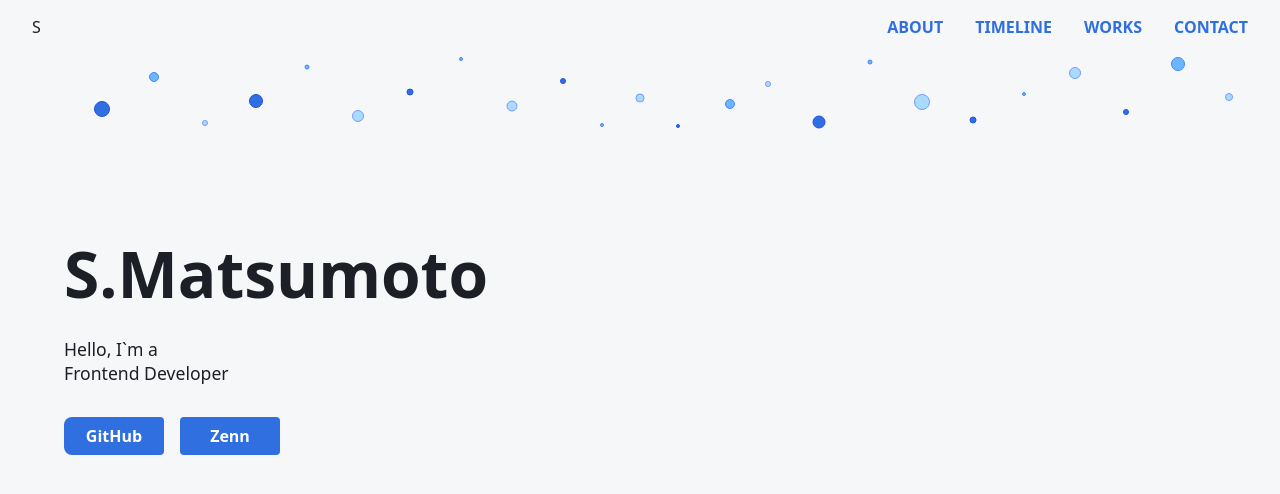
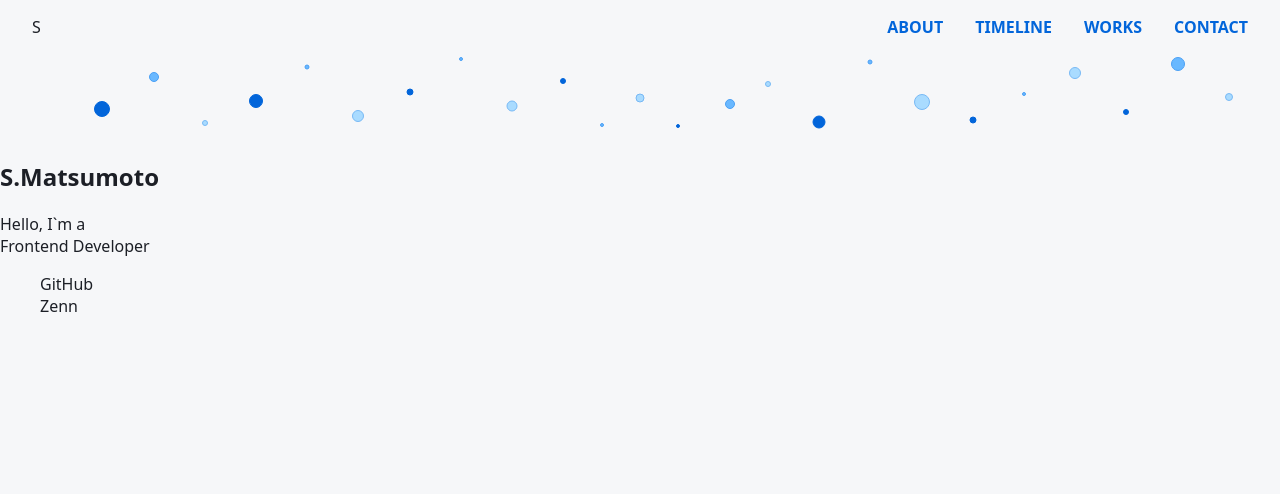
Before and after one commit to Smatsumot0/portfolio, a Next.js app: page / in a window 1280 px wide. Shown: the top 494 px of the page. Built offline with nearby package versions, Linux system fonts and the light colour scheme.

Commit message:
change main color

```diff
--- a/app/components/Splash/Splash.module.css
+++ b/app/components/Splash/Splash.module.css
@@ -17,7 +17,8 @@
   position: absolute;
   width: var(--size);
   height: var(--size);
-  border: 1px solid color-mix(in srgb, var(--drop-color) 70%, blue);
+  border: 1px solid
+    color-mix(in srgb, var(--drop-color) 70%, var(--color-main) 30%);
   background: var(--drop-color);
   filter: blur(0.5px);
   border-radius: 999px;
--- a/app/globals.css
+++ b/app/globals.css
@@ -1,5 +1,5 @@
 :root {
-  --color-main: #2f6fdf;
+  --color-main: #0265da;
 }
 
 body {
@@ -15,45 +15,3 @@ body {
   box-sizing: border-box;
   overflow: hidden;
 }
-
-/* ===== Hero ===== */
-
-.hero {
-  padding: 6rem 4rem;
-}
-
-.hero h1 {
-  font-size: clamp(2.5rem, 5vw, 4rem);
-  font-weight: 800;
-  line-height: 1.2;
-  margin: 0;
-}
-
-.hero p {
-  margin-top: 1.5rem;
-  font-size: 1.1rem;
-}
-
-/* ===== Links ===== */
-
-.links {
-  margin-top: 2rem;
-  padding: 0;
-  border: none;
-  border-radius: 8px;
-  font-weight: 600;
-  cursor: pointer;
-  list-style: none;
-  display: flex;
-  gap: 16px;
-}
-
-.links li {
-  background: var(--color-main);
-  color: white;
-  width: 100px;
-  padding: 8px 0;
-  display: flex;
-  justify-content: center;
-  border-radius: 4px;
-}
```
